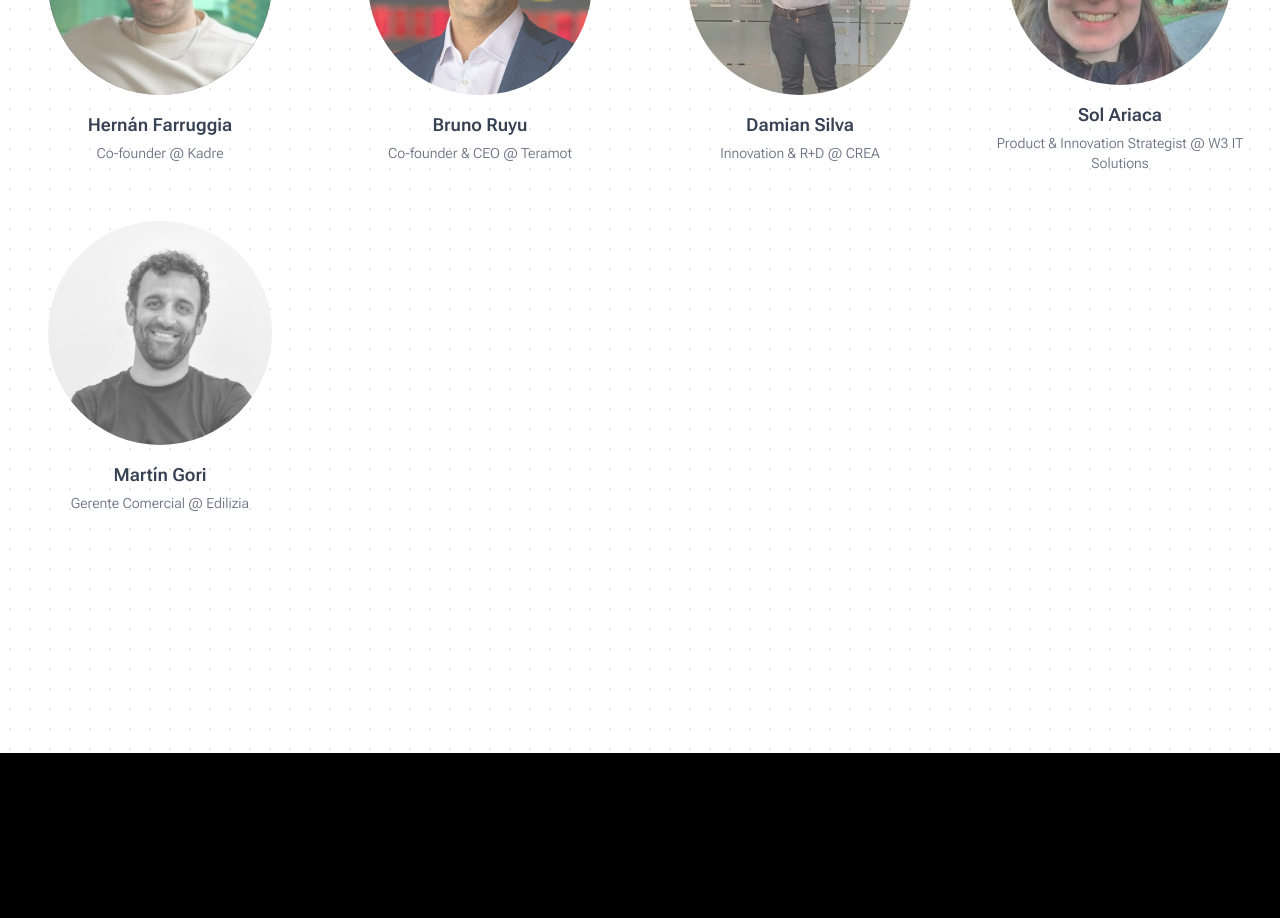
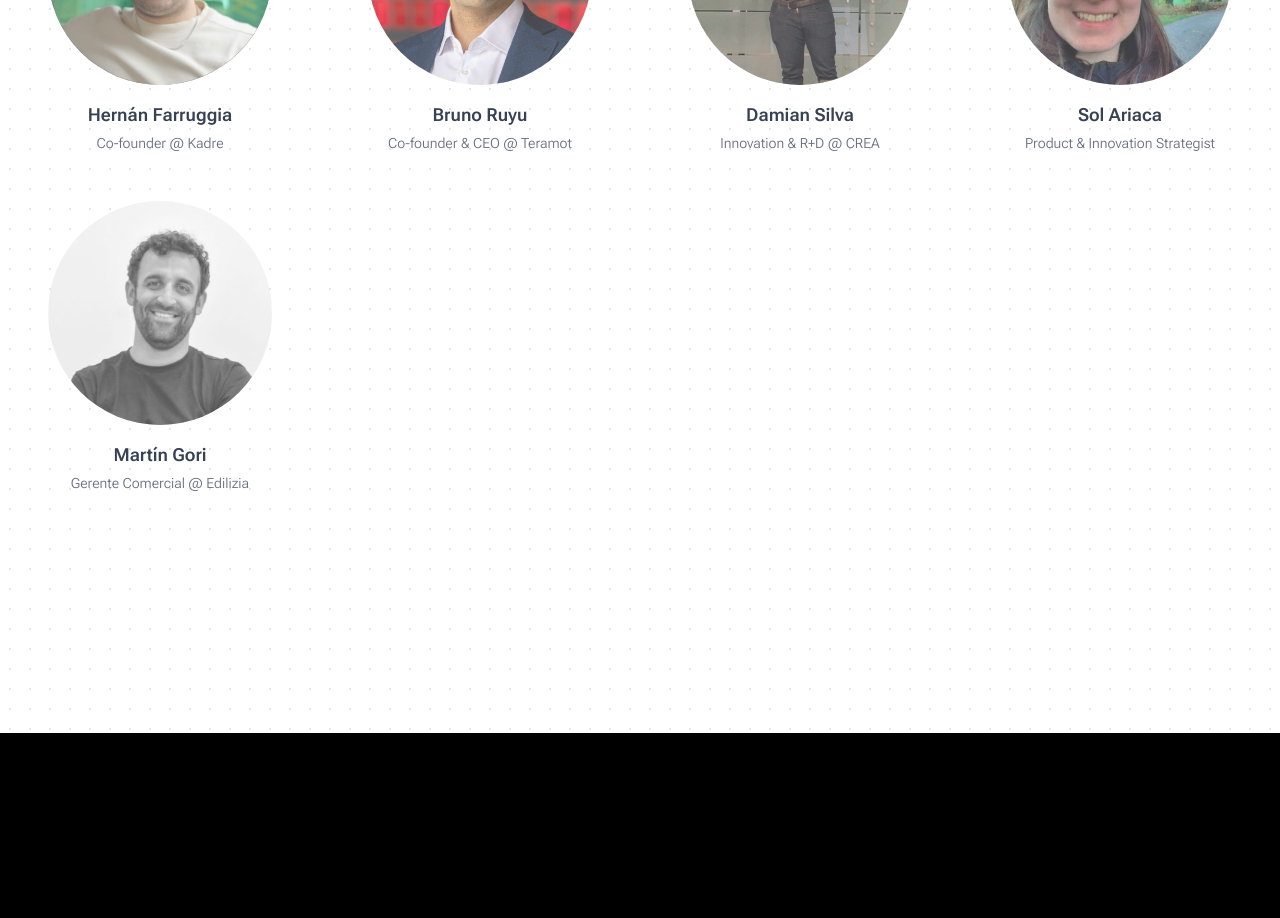
Before and after one commit to hernanfarruggia/rosarioTechWeek2026, a Next.js app: page / in a window 1280 px wide. Shown: the part 9420-10338 px from the top of the page. Built offline with nearby package versions, Linux system fonts and the light colour scheme.

Commit message:
- Updated Sol role

```diff
--- a/src/components/sections/Team.tsx
+++ b/src/components/sections/Team.tsx
@@ -41,7 +41,7 @@ export default function Team() {
     },
     {
       name: 'Sol Ariaca',
-      role: 'Product & Innovation Strategist @ W3 IT Solutions',
+      role: 'Product & Innovation Strategist',
       img: 'sol.jpeg'
     },
     {
```
